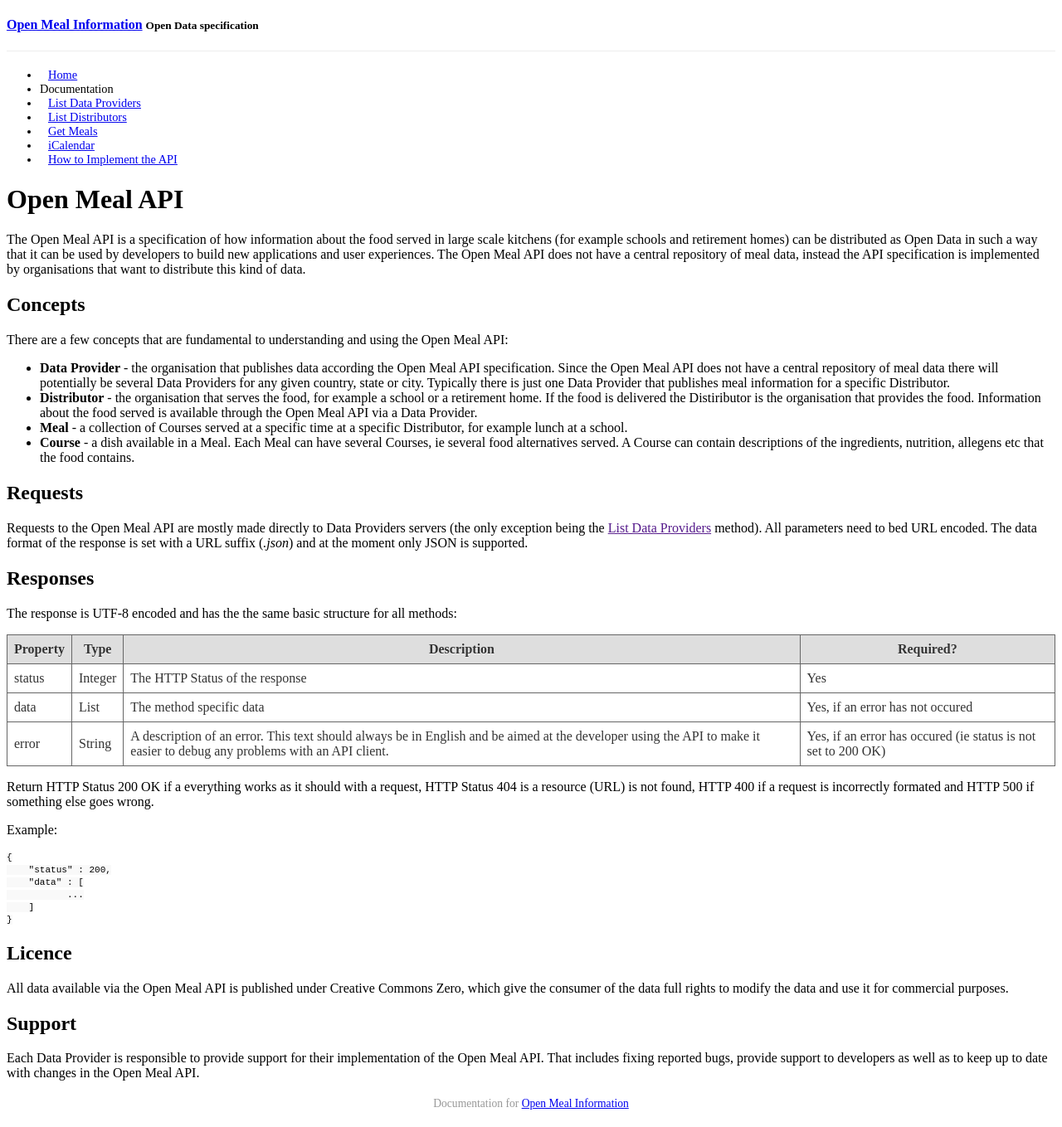
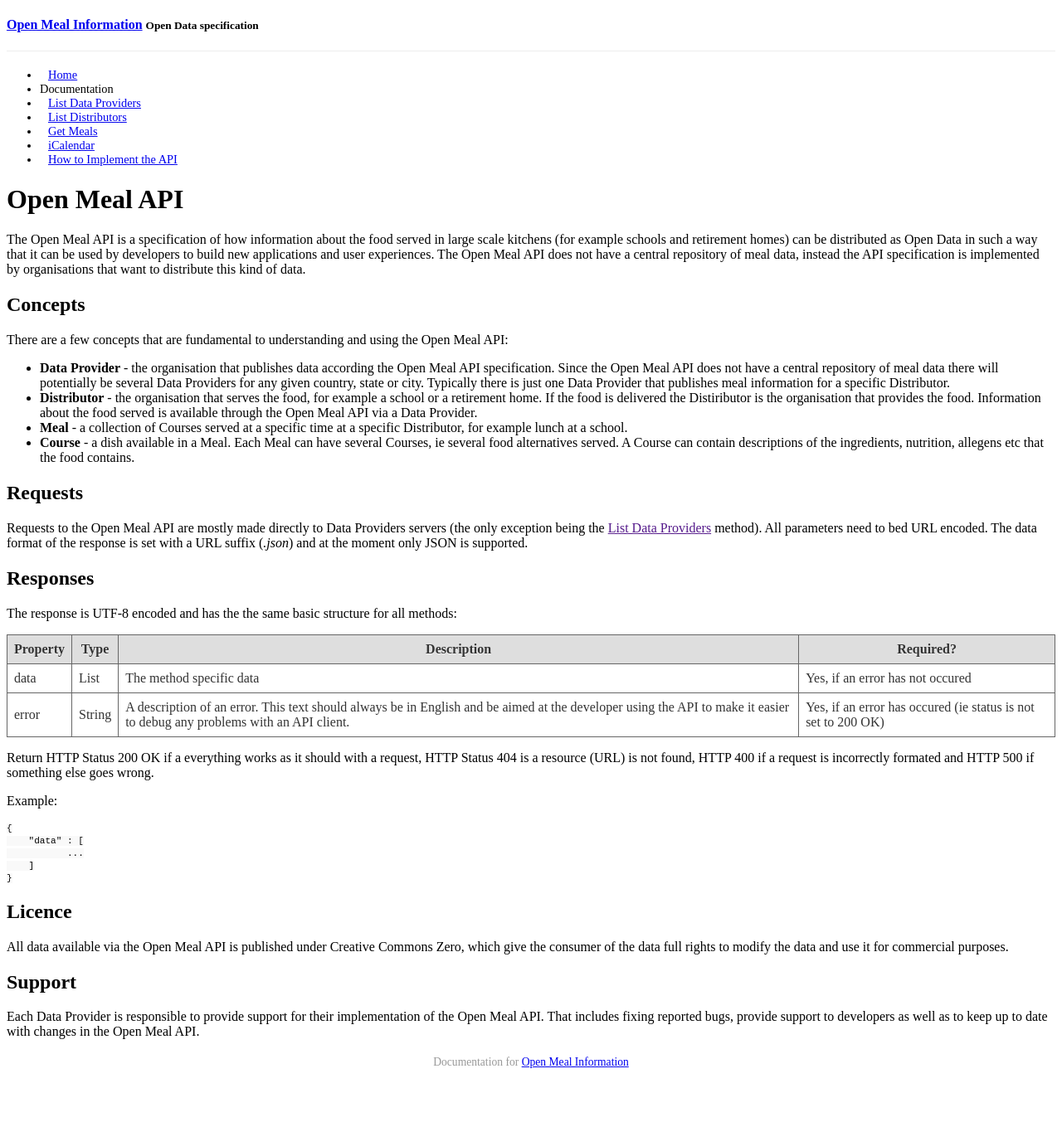
Before and after one commit to Orebrokommun/Open-Meal-Information, a Jekyll site: the page built from index.md, in a window 1280 px wide. Shown: the whole page at 83% size. Built offline with Jekyll 4.4.1, drawn with Linux system fonts in a browser that asks for light colours; Markdown is read by kramdown in place of the engine named in the settings; a style sheet for code colours, icons or effects is not loaded; after the commit the page ends 1309 px from its top, so only the background shows below that.

Commit message:
Removed status code from response body

```diff
--- a/index.md
+++ b/index.md
@@ -21,7 +21,6 @@ The response is UTF-8 encoded and has the the same basic structure for all metho
 
 |Property|Type|Description|Required?|
 |-----------|------|--------------|-------------|
-|status|Integer|The HTTP Status of the response|Yes|
 |data|List|The method specific data|Yes, if an error has not occured|
 |error|String|A description of an error. This text should always be in English and be aimed at the developer using the API to make it easier to debug any problems with an API client. |Yes, if an error has occured (ie status is not set to 200 OK)|
 
@@ -30,7 +29,6 @@ Return HTTP Status 200 OK if a everything works as it should with a request, HTT
 Example:
 
     {
-	    "status" : 200,
 	    "data" : [
 	 	   ...
 	    ]
```
Also changed, not shown: _posts/2014-12-18-get-meals.md (+0 -1 lines), _posts/2014-12-18-list-data-providers.md (+0 -1 lines), _posts/2014-12-18-list-distributors.md (+0 -1 lines).
